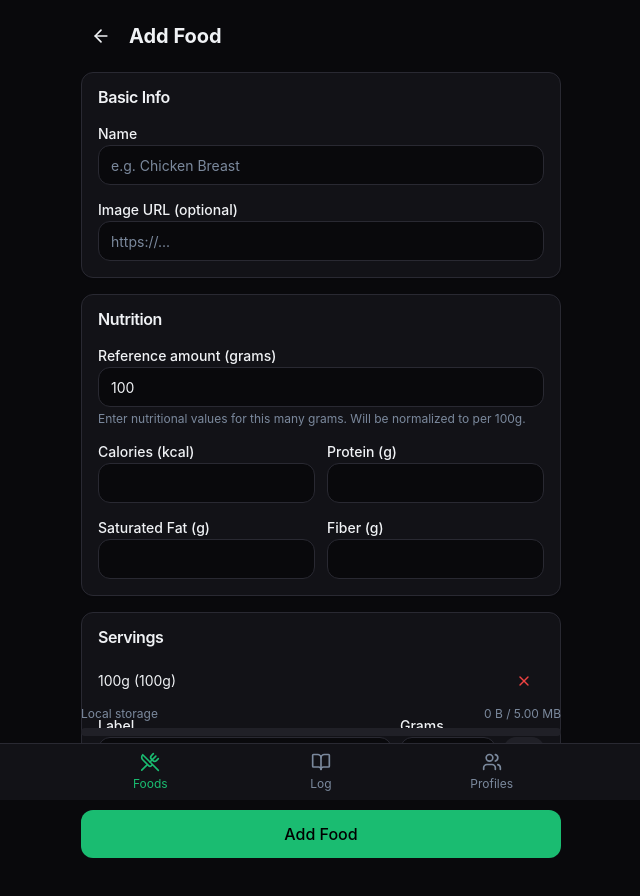
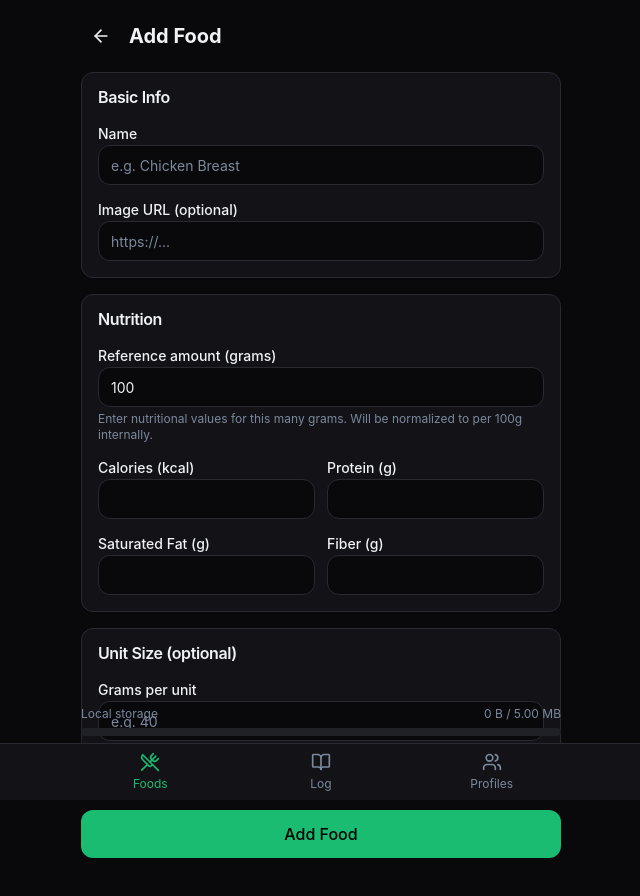
Before and after one commit to mred-randomprojects/nutriapp, a React (Vite) app: page /#/foods/new in a window 1280 px wide. Shown: the top 896 px of the page, without its empty margins (319-959 px from the left). Built offline with nearby package versions, Linux system fonts and the light colour scheme.

Commit message:
Get rid of servings, use 'unit' instead

```diff
--- a/src/components/AddEntryDialog.tsx
+++ b/src/components/AddEntryDialog.tsx
@@ -11,6 +11,8 @@ import {
 import { Button } from "./ui/button";
 import { Input } from "./ui/input";
 import { Label } from "./ui/label";
+
+type InputMode = "grams" | "units";
 
 interface AddEntryDialogProps {
   open: boolean;
@@ -29,8 +31,8 @@ export function AddEntryDialog({
 }: AddEntryDialogProps) {
   const { data, addLogEntry } = appData;
   const [selectedFoodId, setSelectedFoodId] = useState<FoodId | null>(null);
-  const [servingIndex, setServingIndex] = useState(0);
-  const [quantity, setQuantity] = useState("1");
+  const [inputMode, setInputMode] = useState<InputMode>("grams");
+  const [amount, setAmount] = useState("");
   const [search, setSearch] = useState("");
 
   const filteredFoods = data.foods.filter((f) =>
@@ -47,24 +49,37 @@ export function AddEntryDialog({
     return Number.isNaN(n) ? 0 : n;
   }
 
-  const parsedQuantity = parseNum(quantity);
+  const parsedAmount = parseNum(amount);
+
+  const totalGrams =
+    inputMode === "grams"
+      ? parsedAmount
+      : parsedAmount * (selectedFood?.gramsPerUnit ?? 0);
+
+  const factor = totalGrams / 100;
 
   function handleAdd() {
-    if (selectedFoodId == null || parsedQuantity <= 0) return;
+    if (selectedFoodId == null || totalGrams <= 0) return;
     addLogEntry(profileId, date, {
       foodId: selectedFoodId,
-      servingIndex,
-      quantity: parsedQuantity,
+      grams: totalGrams,
     });
     resetAndClose();
   }
 
   function resetAndClose() {
     setSelectedFoodId(null);
-    setServingIndex(0);
-    setQuantity("1");
+    setInputMode("grams");
+    setAmount("");
     setSearch("");
     onOpenChange(false);
+  }
+
+  function selectFood(foodId: FoodId) {
+    const food = data.foods.find((f) => f.id === foodId);
+    setSelectedFoodId(foodId);
+    setInputMode(food?.gramsPerUnit != null ? "units" : "grams");
+    setAmount("");
   }
 
   return (
@@ -73,7 +88,7 @@ export function AddEntryDialog({
         <DialogHeader>
           <DialogTitle>Add Entry</DialogTitle>
           <DialogDescription>
-            Search for a food and select a serving size.
+            Search for a food, then enter grams or units.
           </DialogDescription>
         </DialogHeader>
 
@@ -90,10 +105,7 @@ export function AddEntryDialog({
                 <button
                   key={food.id}
                   className="flex w-full items-center gap-3 rounded-lg p-2 text-left transition-colors hover:bg-accent"
-                  onClick={() => {
-                    setSelectedFoodId(food.id);
-                    setServingIndex(0);
-                  }}
+                  onClick={() => selectFood(food.id)}
                 >
                   {food.imageUrl != null ? (
                     <img
@@ -110,13 +122,15 @@ export function AddEntryDialog({
                     <p className="truncate text-sm font-medium">{food.name}</p>
                     <p className="text-xs text-muted-foreground">
                       {food.nutritionPer100g.calories} kcal/100g
+                      {food.gramsPerUnit != null &&
+                        ` · ${food.gramsPerUnit}g/unit`}
                     </p>
                   </div>
                 </button>
               ))}
               {filteredFoods.length === 0 && (
                 <p className="py-4 text-center text-sm text-muted-foreground">
-                  No foods match "{search}"
+                  No foods match &ldquo;{search}&rdquo;
                 </p>
               )}
             </div>
@@ -146,48 +160,58 @@ export function AddEntryDialog({
               </div>
             </div>
 
-            <div>
-              <Label>Serving</Label>
-              <div className="mt-1 flex flex-wrap gap-2">
-                {selectedFood.servings.map((s, i) => (
+            {/* Mode toggle — only shown if food has gramsPerUnit */}
+            {selectedFood.gramsPerUnit != null && (
+              <div className="flex gap-2">
                 <button
-                    key={i}
-                    className={`rounded-lg border px-3 py-1.5 text-sm transition-colors ${
-                      servingIndex === i
+                  className={`flex-1 rounded-lg border px-3 py-1.5 text-sm transition-colors ${
+                    inputMode === "grams"
                       ? "border-primary bg-primary/10 text-primary"
                       : "border-input hover:bg-accent"
                   }`}
-                    onClick={() => setServingIndex(i)}
+                  onClick={() => setInputMode("grams")}
                 >
-                    {s.label} ({s.grams}g)
+                  Grams
                 </button>
-                ))}
+                <button
+                  className={`flex-1 rounded-lg border px-3 py-1.5 text-sm transition-colors ${
+                    inputMode === "units"
+                      ? "border-primary bg-primary/10 text-primary"
+                      : "border-input hover:bg-accent"
+                  }`}
+                  onClick={() => setInputMode("units")}
+                >
+                  Units ({selectedFood.gramsPerUnit}g each)
+                </button>
               </div>
+            )}
+
+            <div>
+              <Label htmlFor="amount">
+                {inputMode === "grams" ? "Grams" : "How many?"}
+              </Label>
+              <Input
+                id="amount"
+                type="number"
+                value={amount}
+                onChange={(e) => setAmount(e.target.value)}
+                min={0.1}
+                step={inputMode === "grams" ? 1 : 0.5}
+                placeholder={inputMode === "grams" ? "e.g. 120" : "e.g. 2"}
+                autoFocus
+              />
+              {inputMode === "units" && parsedAmount > 0 && (
+                <p className="mt-1 text-xs text-muted-foreground">
+                  = {totalGrams}g
+                </p>
+              )}
             </div>
 
-            <div>
-              <Label htmlFor="quantity">Quantity</Label>
-              <Input
-                id="quantity"
-                type="number"
-                value={quantity}
-                onChange={(e) => setQuantity(e.target.value)}
-                min={0.1}
-                step={0.5}
-              />
-            </div>
-
-            {selectedFood.servings[servingIndex] != null && (
+            {totalGrams > 0 && (
               <div className="rounded-lg bg-secondary/50 p-3 text-sm">
                 <p className="mb-1 text-xs text-muted-foreground">
-                  Preview ({parsedQuantity} ×{" "}
-                  {selectedFood.servings[servingIndex].label})
+                  Preview ({totalGrams}g)
                 </p>
-                {(() => {
-                  const grams =
-                    selectedFood.servings[servingIndex].grams * parsedQuantity;
-                  const factor = grams / 100;
-                  return (
                 <div className="grid grid-cols-4 gap-2 text-center">
                   <div>
                     <p className="font-medium text-primary">
@@ -195,9 +219,7 @@ export function AddEntryDialog({
                         selectedFood.nutritionPer100g.calories * factor,
                       )}
                     </p>
-                        <p className="text-[10px] text-muted-foreground">
-                          kcal
-                        </p>
+                    <p className="text-[10px] text-muted-foreground">kcal</p>
                   </div>
                   <div>
                     <p className="font-medium">
@@ -206,9 +228,7 @@ export function AddEntryDialog({
                       ) / 10}
                       g
                     </p>
-                        <p className="text-[10px] text-muted-foreground">
-                          Protein
-                        </p>
+                    <p className="text-[10px] text-muted-foreground">Protein</p>
                   </div>
                   <div>
                     <p className="font-medium">
@@ -230,13 +250,9 @@ export function AddEntryDialog({
                       ) / 10}
                       g
                     </p>
-                        <p className="text-[10px] text-muted-foreground">
-                          Fiber
-                        </p>
+                    <p className="text-[10px] text-muted-foreground">Fiber</p>
                   </div>
                 </div>
-                  );
-                })()}
               </div>
             )}
 
--- a/src/components/FoodForm.tsx
+++ b/src/components/FoodForm.tsx
@@ -1,8 +1,8 @@
 import { useState } from "react";
 import { useNavigate, useParams } from "react-router-dom";
-import { ArrowLeft, Plus, X } from "lucide-react";
+import { ArrowLeft } from "lucide-react";
 import type { AppDataHandle } from "../appDataType";
-import type { NutritionPer100g, Serving } from "../types";
+import type { NutritionPer100g } from "../types";
 import { Button } from "./ui/button";
 import { Card, CardContent, CardHeader, CardTitle } from "./ui/card";
 import { Input } from "./ui/input";
@@ -36,12 +36,9 @@ export function FoodForm({ appData }: FoodFormProps) {
     existing != null ? String(existing.nutritionPer100g.fiber) : "",
   );
 
-  const [servings, setServings] = useState<Serving[]>(
-    existing?.servings ?? [{ label: "100g", grams: 100 }],
+  const [gramsPerUnit, setGramsPerUnit] = useState(
+    existing?.gramsPerUnit != null ? String(existing.gramsPerUnit) : "",
   );
-
-  const [newServingLabel, setNewServingLabel] = useState("");
-  const [newServingGrams, setNewServingGrams] = useState("");
 
   function parseNum(s: string): number {
     const n = parseFloat(s);
@@ -66,42 +63,24 @@ export function FoodForm({ appData }: FoodFormProps) {
     if (name.trim().length === 0) return;
 
     const nutritionPer100g = normalizeToHundredGrams();
-    const validServings =
-      servings.length > 0
-        ? servings
-        : [{ label: "100g", grams: 100 }];
+    const parsedGramsPerUnit = parseNum(gramsPerUnit);
 
     if (existing != null) {
       appData.updateFood(existing.id, {
         name: name.trim(),
         imageUrl: imageUrl.trim().length > 0 ? imageUrl.trim() : null,
         nutritionPer100g,
-        servings: validServings,
+        gramsPerUnit: parsedGramsPerUnit > 0 ? parsedGramsPerUnit : null,
       });
     } else {
       appData.addFood({
         name: name.trim(),
         imageUrl: imageUrl.trim().length > 0 ? imageUrl.trim() : null,
         nutritionPer100g,
-        servings: validServings,
+        gramsPerUnit: parsedGramsPerUnit > 0 ? parsedGramsPerUnit : null,
       });
     }
     navigate("/foods");
-  }
-
-  function addServing() {
-    const grams = parseNum(newServingGrams);
-    if (newServingLabel.trim().length === 0 || grams <= 0) return;
-    setServings([
-      ...servings,
-      { label: newServingLabel.trim(), grams },
-    ]);
-    setNewServingLabel("");
-    setNewServingGrams("");
-  }
-
-  function removeServing(index: number) {
-    setServings(servings.filter((_, i) => i !== index));
   }
 
   return (
@@ -173,7 +152,8 @@ export function FoodForm({ appData }: FoodFormProps) {
                 min={1}
               />
               <p className="mt-1 text-xs text-muted-foreground">
-                Enter nutritional values for this many grams. Will be normalized to per 100g.
+                Enter nutritional values for this many grams. Will be normalized
+                to per 100g internally.
               </p>
             </div>
             <div className="grid grid-cols-2 gap-3">
@@ -227,46 +207,24 @@ export function FoodForm({ appData }: FoodFormProps) {
 
         <Card>
           <CardHeader>
-            <CardTitle>Servings</CardTitle>
+            <CardTitle>Unit Size (optional)</CardTitle>
           </CardHeader>
           <CardContent className="space-y-3">
-            {servings.map((s, i) => (
-              <div key={i} className="flex items-center gap-2">
-                <span className="flex-1 text-sm">
-                  {s.label} ({s.grams}g)
-                </span>
-                <Button
-                  variant="ghost"
-                  size="icon"
-                  onClick={() => removeServing(i)}
-                >
-                  <X className="h-4 w-4 text-destructive" />
-                </Button>
-              </div>
-            ))}
-            <div className="flex items-end gap-2">
-              <div className="flex-1">
-                <Label htmlFor="servingLabel">Label</Label>
-                <Input
-                  id="servingLabel"
-                  value={newServingLabel}
-                  onChange={(e) => setNewServingLabel(e.target.value)}
-                  placeholder="e.g. 1 unit"
-                />
-              </div>
-              <div className="w-24">
-                <Label htmlFor="servingGrams">Grams</Label>
-                <Input
-                  id="servingGrams"
-                  type="number"
-                  value={newServingGrams}
-                  onChange={(e) => setNewServingGrams(e.target.value)}
-                  min={1}
-                />
-              </div>
-              <Button variant="secondary" size="icon" onClick={addServing}>
-                <Plus className="h-4 w-4" />
-              </Button>
+            <div>
+              <Label htmlFor="gramsPerUnit">Grams per unit</Label>
+              <Input
+                id="gramsPerUnit"
+                type="number"
+                value={gramsPerUnit}
+                onChange={(e) => setGramsPerUnit(e.target.value)}
+                min={1}
+                placeholder="e.g. 40"
+              />
+              <p className="mt-1 text-xs text-muted-foreground">
+                If this food is consumed by unit (e.g. 1 alfajor = 40g), enter
+                the weight of one unit. Leave empty for gram-only foods like
+                chicken breast.
+              </p>
             </div>
           </CardContent>
         </Card>
--- a/src/components/FoodList.tsx
+++ b/src/components/FoodList.tsx
@@ -51,6 +51,8 @@ export function FoodList({ appData }: FoodListProps) {
                 <p className="text-xs text-muted-foreground">
                   {food.nutritionPer100g.calories} kcal ·{" "}
                   {food.nutritionPer100g.protein}g protein · per 100g
+                  {food.gramsPerUnit != null &&
+                    ` · ${food.gramsPerUnit}g/unit`}
                 </p>
               </div>
               <div className="flex gap-1">
```
Also changed, not shown: src/components/DailyLog.tsx (+6 -4 lines), src/nutrition.ts (+1 -6 lines), src/types.ts (+5 -12 lines). Lines whose indentation alone changed are shown as unchanged.
